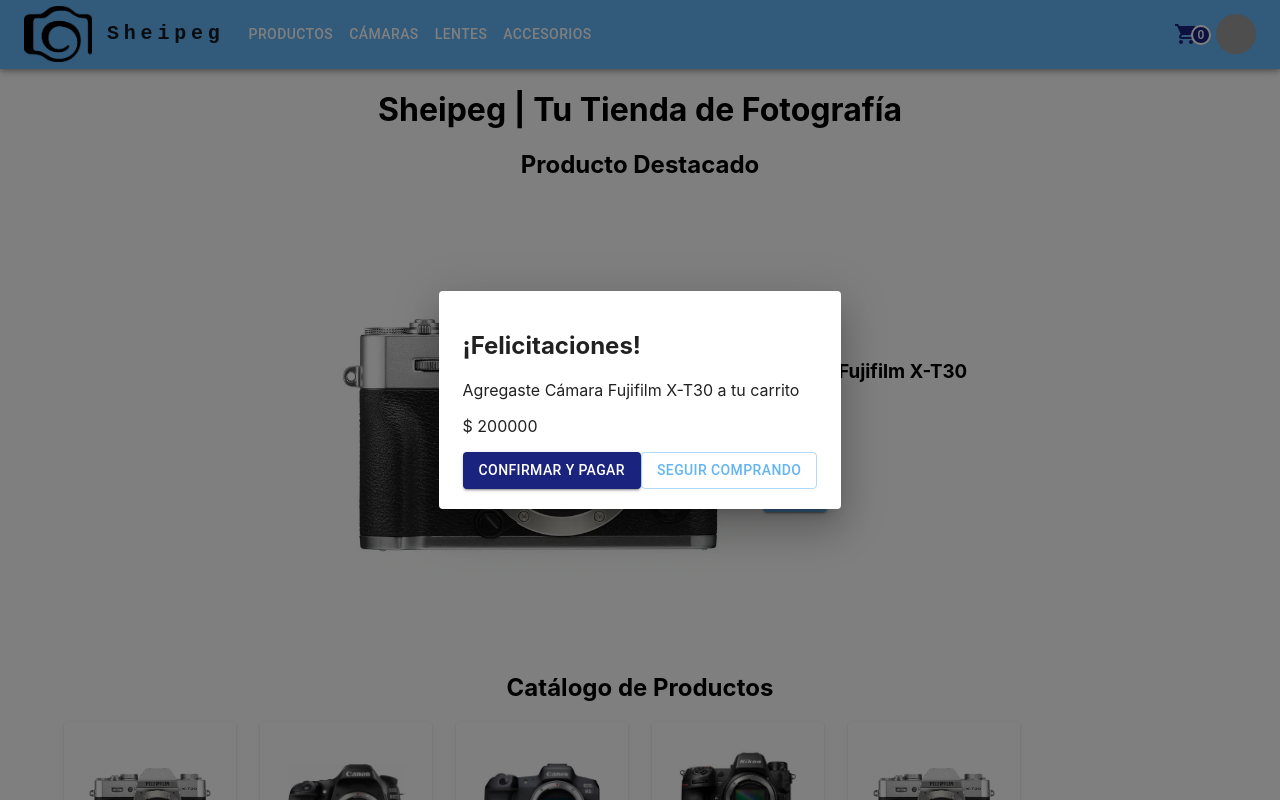
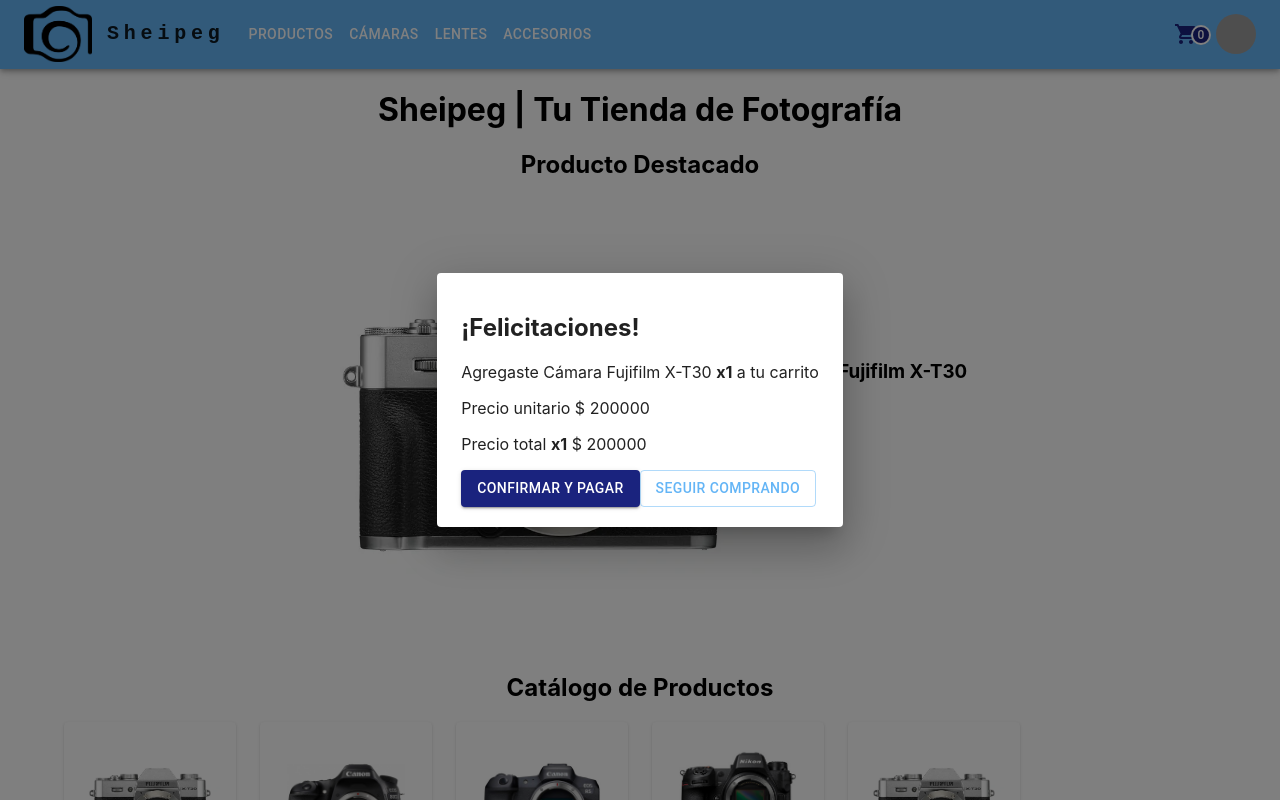
Before and after one commit to juanparadeda/ecommerce-sheipeg, a React (Create React App) app: page / in a window 1280 px wide. Both pictures are taken after a click on the button 794 px from the left and 495 px from the top of the page. Shown: the top 800 px of the page. Built offline with nearby package versions, Linux system fonts and the light colour scheme; grey boxes are pictures that could not be loaded; the HTML template or start-up script is replaced by a standard one.

Commit message:
Moved the AddToCartBtn component as a child of ItemCount. This way I can pass the count prop to trigger the modal with the amount of products added to cart information

```diff
--- a/src/App.js
+++ b/src/App.js
@@ -3,8 +3,6 @@
 import ResponsiveAppBar from './components/NavBar/NavBar.js';
 import MainPageProducts from './components/MainPageProducts/MainPageProducts.js';
 import { createTheme, ThemeProvider } from '@mui/material/styles';
-import Modal from './components/Modal/Modal';
-import { useState } from 'react';
 
 const customTheme = createTheme({
   palette: {
@@ -18,10 +16,7 @@
 });
 
 function App() {
-  const [open, setOpen] = useState(false)
-  const handleClose = () => {
-    setOpen(false)
-  }
+
   return (
 
     <div className="App">
@@ -29,7 +24,7 @@
         <ResponsiveAppBar />
         <h1>Sheipeg | Tu Tienda de Fotografía</h1>
         <MainPageProducts />
-        <Modal handleClose={handleClose} open={open}/>
+
       </ThemeProvider>
     </div>
   );
--- a/src/components/AddToCartBtn/AddToCartBtn.js
+++ b/src/components/AddToCartBtn/AddToCartBtn.js
@@ -5,7 +5,7 @@
 
 
 
-const AddToCartBtn = ({name, price}) => {
+const AddToCartBtn = ({name, price, count = 1}) => { // El count = 1, está porque al llamar a este componente desde producto destacado, no se aclara la cantidad, entonces quiero que tome por defecto la cantidad 1.
     const [open, setOpen] = useState(false)
     const handleClose = () => {
       setOpen(false)
@@ -17,8 +17,9 @@
         </Button>
         <Modal handleClose={handleClose} open={open}>
             <h2>¡Felicitaciones!</h2>
-            <p>Agregaste {name} a tu carrito</p>
-            <p>$ {price}</p>
+            <p>Agregaste {name} <strong>x{count}</strong> a tu carrito</p>
+            <p>Precio unitario $ {price}</p>
+            <p>Precio total <strong>x{count}</strong> $ {price * count}</p>
             <Button color="secondary" variant="contained">Confirmar y Pagar</Button>
             <Button variant="outlined" onClick={handleClose}>Seguir comprando</Button>
         </Modal>
--- a/src/components/Card/Card.js
+++ b/src/components/Card/Card.js
@@ -3,7 +3,6 @@
 import CardContent from '@mui/material/CardContent';
 import './Card.scss';
 import ItemCount from '../ItemCount/ItemCount';
-import AddToCartBtn from '../AddToCartBtn/AddToCartBtn';
 
 const CardItem = ({ product }) => {
     const { name, price, image, stock } = product;
@@ -16,9 +15,7 @@
                     <p>{name}</p>
                     <small>Stock: {stock} u.</small>
                     <span>$ {price}</span>
-                    <ItemCount stock={stock} />
-                    <AddToCartBtn name={name} price={price}/>
-
+                    <ItemCount product={product} />
                 </div>
             </CardContent>
         </Card>
--- a/src/components/ItemCount/ItemCount.js
+++ b/src/components/ItemCount/ItemCount.js
@@ -1,8 +1,10 @@
 import { Button } from "@mui/material";
 import './ItemCount.scss';
 import { useState } from 'react';
+import AddToCartBtn from '../../components/AddToCartBtn/AddToCartBtn.js'
 
-const ItemCount = ({stock}) => {
+const ItemCount = ({product}) => {
+    const { name, price, stock } = product;
     const [count, setCount] = useState(1);
     const addCount = () => {
         stock > count && setCount(count + 1);
@@ -11,13 +13,15 @@
         count > 1 && setCount(count - 1);
     }
     return (
-
+<>
         <div className="itemCount">
             <Button size="small" variant="outlined" onClick={subsCount}>-</Button>
             <p>{count}</p>
             <Button size="small" variant="outlined" onClick={addCount}>+</Button>
+
         </div>
-
+        <AddToCartBtn name={name} price={price} count={count} />
+        </>
     );
 }
 
```
